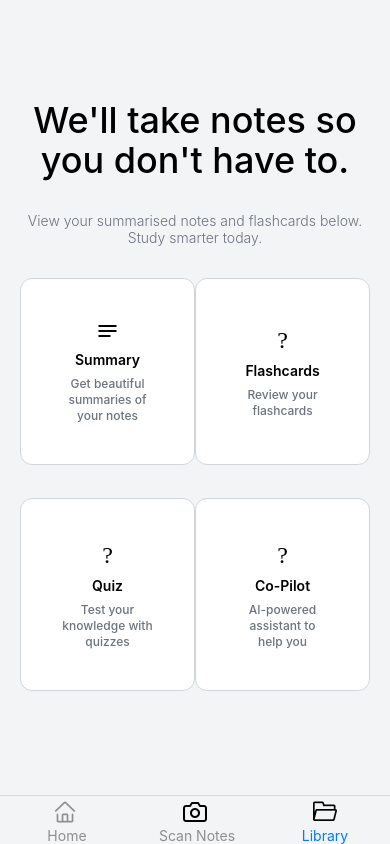
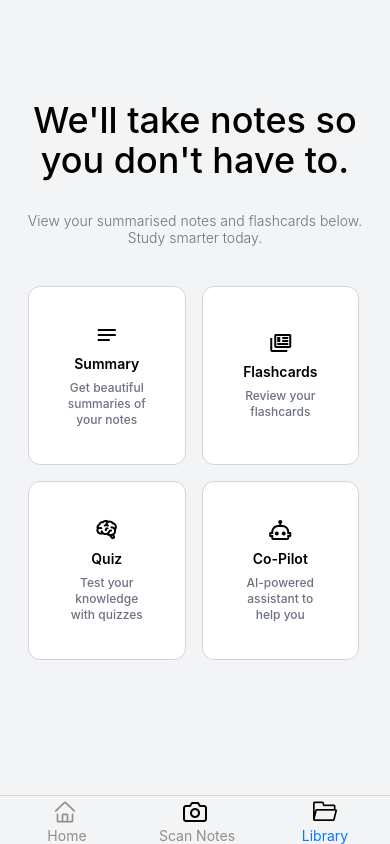
Before and after one commit to l-quincy01/StudyBru, a React Native app in the folder client/: screen /Notes in a window 390 px wide. Built offline with nearby package versions, Linux system fonts and the light colour scheme.

Commit message:
Feat: Flatlist completed

```diff
--- a/client/src/Screens/NotesScreen.js
+++ b/client/src/Screens/NotesScreen.js
@@ -5,15 +5,12 @@ import {
   ScrollView,
   Text,
   View,
-  StyleSheet,
 } from "react-native";
 import tw from "twrnc";
 import { MaterialIcons, MaterialCommunityIcons } from "@expo/vector-icons";
 import { FlashCardsContext } from "../config/FlashCardsContext";
 
 const NotesScreen = ({ navigation }) => {
-  const { flashCards } = useContext(FlashCardsContext);
-
   // Data for FlatList
   const data = [
     {
@@ -21,6 +18,7 @@ const NotesScreen = ({ navigation }) => {
       name: "Summary",
       description: "Get beautiful summaries of your notes",
       icon: "notes",
+      iconType: "MaterialIcons",
       screen: "Summary",
     },
     {
@@ -28,6 +26,7 @@ const NotesScreen = ({ navigation }) => {
       name: "Flashcards",
       description: "Review your flashcards",
       icon: "newspaper-variant-multiple-outline",
+      iconType: "MaterialCommunityIcons",
       screen: "Flashcards",
     },
     {
@@ -35,6 +34,7 @@ const NotesScreen = ({ navigation }) => {
       name: "Quiz",
       description: "Test your knowledge with quizzes",
       icon: "brain",
+      iconType: "MaterialCommunityIcons",
       screen: "Quiz",
     },
     {
@@ -42,23 +42,32 @@ const NotesScreen = ({ navigation }) => {
       name: "Co-Pilot",
       description: "AI-powered assistant to help you",
       icon: "robot-outline",
+      iconType: "MaterialCommunityIcons",
       screen: "Summary",
     },
   ];
 
-  // Render each item
-  const renderItem = ({ item }) => (
+  //Touchable item to render
+  const renderItem = ({ item }) => {
+    const IconComponent =
+      item.iconType === "MaterialIcons"
+        ? MaterialIcons
+        : MaterialCommunityIcons;
+
+    return (
       <TouchableOpacity
         onPress={() => navigation.navigate(item.screen)}
-      style={tw`w-1/2 p-10 bg-white gap-y-2 flex text-center justify-center items-center border border-gray-300 rounded-xl`}
+        style={tw`mx-2 my-2 w-9/20 p-9 bg-white gap-y-2 flex text-center justify-center items-center border border-gray-300 rounded-xl`}
       >
-      <MaterialIcons name={item.icon} size={24} color="black" />
+        <IconComponent name={item.icon} size={24} color="black" />
         <Text style={tw`text-center font-semibold text-md`}>{item.name}</Text>
         <Text style={tw`text-center font-medium text-xs text-gray-500`}>
           {item.description}
         </Text>
       </TouchableOpacity>
     );
+  };
+  //--------------------------------------------------------------------------------------
 
   return (
     <ScrollView style={tw`bg-gray-100`}>
@@ -71,19 +80,12 @@ const NotesScreen = ({ navigation }) => {
           View your summarised notes and flashcards below. Study smarter today.
         </Text>
 
-        {/* FlatList to render items in 2 columns */}
+        {/* FlatList Approach, a lot cleaner */}
         <FlatList
           data={data}
           renderItem={renderItem}
           keyExtractor={(item) => item.id}
           numColumns={2}
-          columnWrapperStyle={tw``} // Ensures columns are spaced
-          contentContainerStyle={tw`gap-4`} // Adds vertical gap
-          ItemSeparatorComponent={() => (
-            <View style={tw`mx-4`}>
-              <Text style={tw`mx-4`}> </Text>
-            </View>
-          )} // Adds horizontal gap
         />
       </View>
     </ScrollView>
```
Lines whose indentation alone changed are shown as unchanged.
